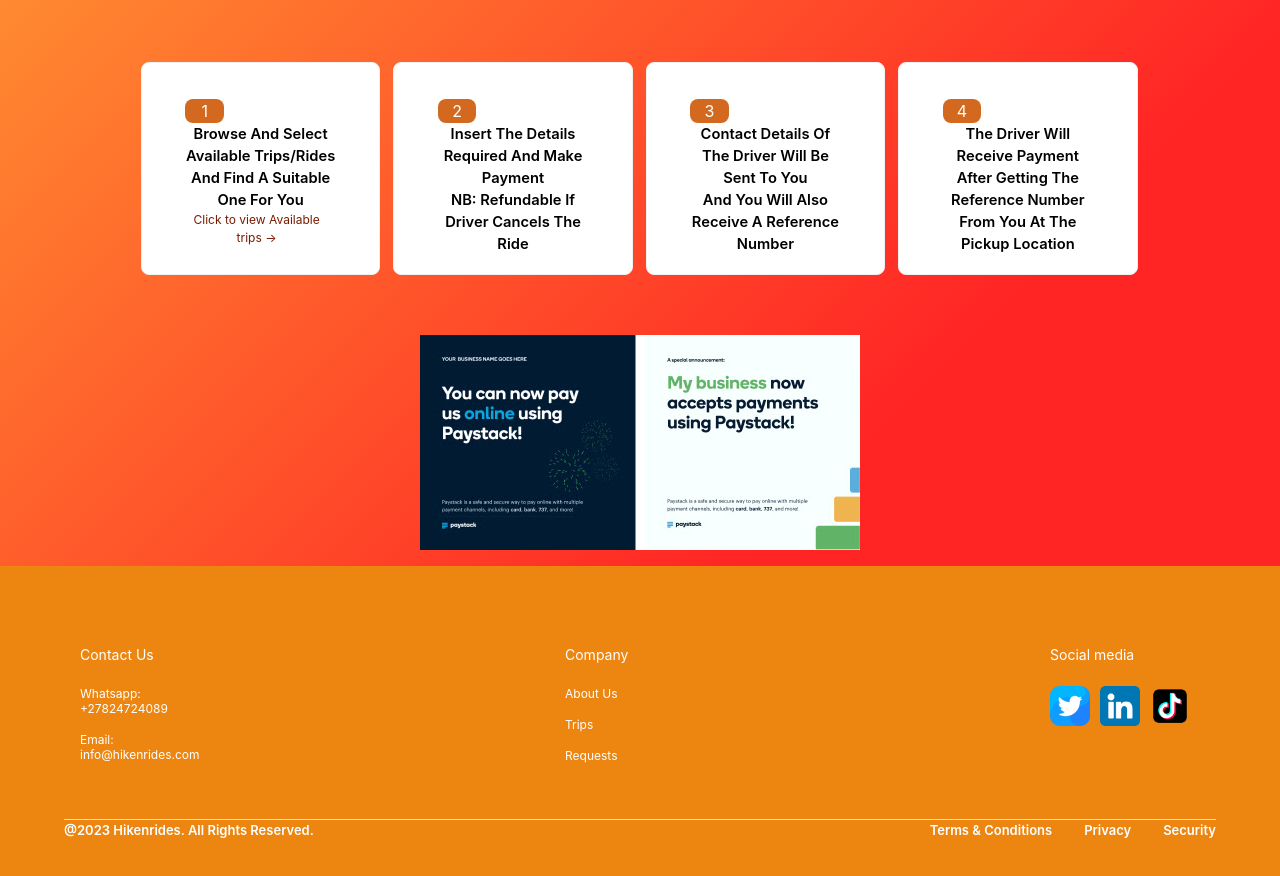
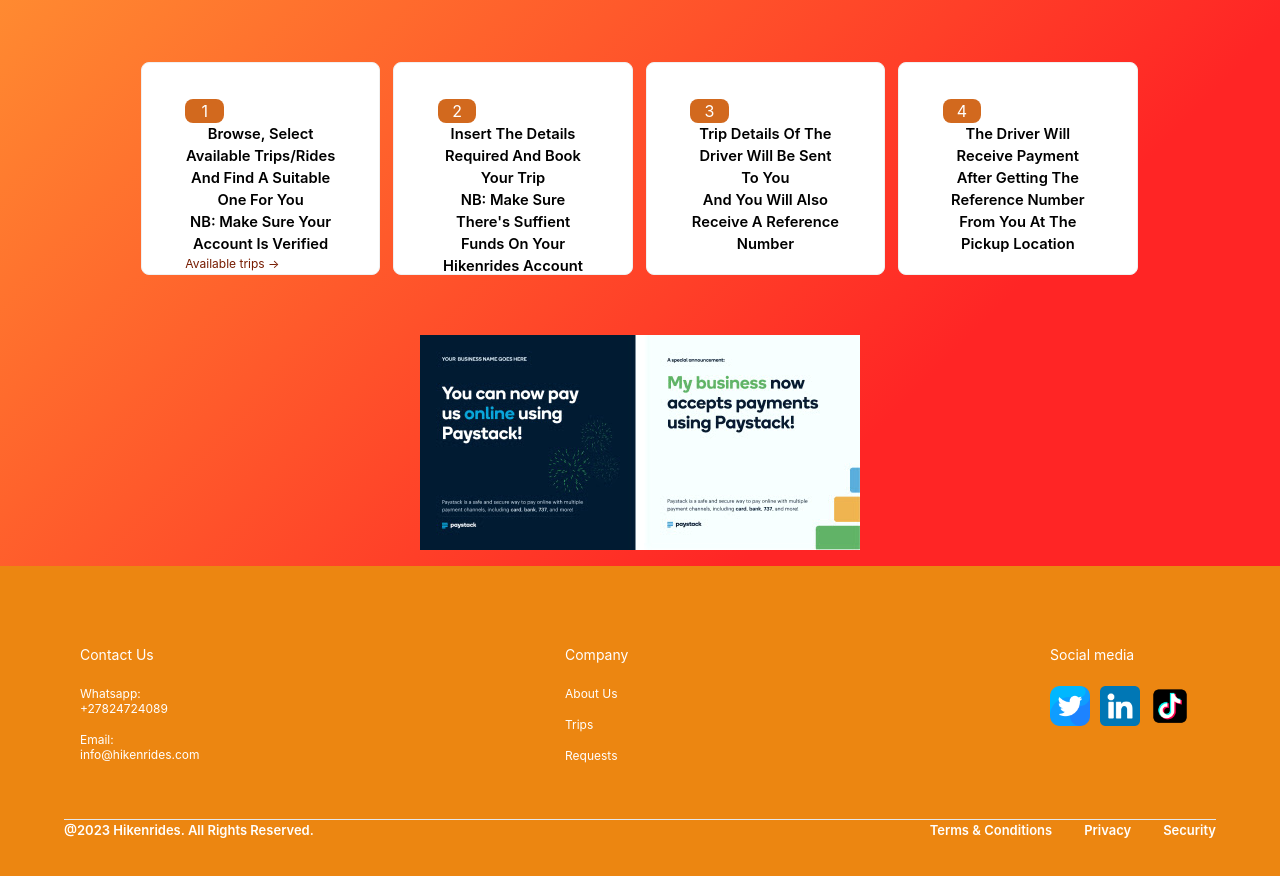
Before and after one commit to hikenrides/company_website, a React (Vite) app in the folder client/: page / in a window 1280 px wide. Shown: the part 1180-2056 px from the top of the page. Built offline with nearby package versions, Linux system fonts and the light colour scheme.

Commit message:
polishing the request functionality

```diff
--- a/client/src/BookingWidget2.jsx
+++ b/client/src/BookingWidget2.jsx
@@ -28,10 +28,9 @@ export default function BookingWidget2({ request }) {
     return true;
   };
 
-  const validateBalance = () => {
-    const totalCost = passengers * request.price;
-    if (user.balance < totalCost) {
-      setErrorMessage("Insufficient funds. Please add funds to your account.");
+  const validateDriver = () => {
+    if (!user.isDriver) {
+      setErrorMessage("Only drivers can accept requests.");
       return false;
     }
     setErrorMessage("");
@@ -49,7 +48,7 @@ export default function BookingWidget2({ request }) {
 
   async function bookThisPlace() {
     try {
-      if (!validatePassengers() || !validateBalance()) {
+      if (!validatePassengers() || !validateDriver()) {
         return;
       }
       const reference = generateReference();
@@ -66,26 +65,12 @@ export default function BookingWidget2({ request }) {
         },
         { withCredentials: true }
       );
-      const updatedBalance = user.balance - (passengers * request.price);
-      await axios.put('/users/update-balance', {
-        id: user._id,
-        balance: updatedBalance
-        }, { withCredentials: true });
       const bookingId = response.data._id;
       setRedirect(`/account/bookings../${bookingId}`);
     } catch (error) {
       console.error("Error accepting request:", error);
     }
   }
-
-  const updateUserBalance = async (amount) => {
-    try {
-      await axios.post("/updateBalance", { amount }, { withCredentials: true });
-      console.log("User balance updated successfully");
-    } catch (error) {
-      console.error("Error updating user balance:", error);
-    }
-  };
 
   if (redirect) {
     return <Navigate to={redirect} />;
--- a/client/src/Card.jsx
+++ b/client/src/Card.jsx
@@ -124,9 +124,9 @@ function Card() {
                         1
                     </IconContext.Provider>
                 </motion.span>
-                <h3>Browse and select Available trips/rides<br/>and find a suitable one for you</h3>
+                <h3>Browse, select Available trips/rides<br/>and find a suitable one for you<br/>NB: Make sure your account is verified</h3>
                 <a href="#">
-                    <span>Click to view Available trips →</span>
+                    <span>Available trips →</span>
                 </a>
             </motion.div>
             <motion.div className="card" variants={item}>
@@ -135,7 +135,7 @@ function Card() {
                         2
                     </IconContext.Provider>
                 </motion.span>
-                <h3>Insert the details required and make payment<br/>NB: refundable if driver cancels the ride</h3>
+                <h3>Insert the details required and book your trip<br/>NB: Make sure there's suffient funds on your hikenrides account</h3>
             </motion.div>
             <motion.div className="card" variants={item}>
                 <motion.span className="service_icon" style={{backgroundColor:"#D2691E"}} variants={hoverEffect}>
@@ -143,7 +143,7 @@ function Card() {
                         3
                     </IconContext.Provider>
                 </motion.span>
-                <h3>Contact details of the driver will be sent to you<br/>and you will also receive a reference number</h3>
+                <h3>Trip details of the driver will be sent to you<br/>and you will also receive a reference number</h3>
             </motion.div>
             <motion.div className="card" variants={item}>
                 <motion.span className="service_icon" style={{backgroundColor:"#D2691E"}} variants={hoverEffect}>
```
Also changed, not shown: 1 other file (tests, documents, lock files or other folders).
